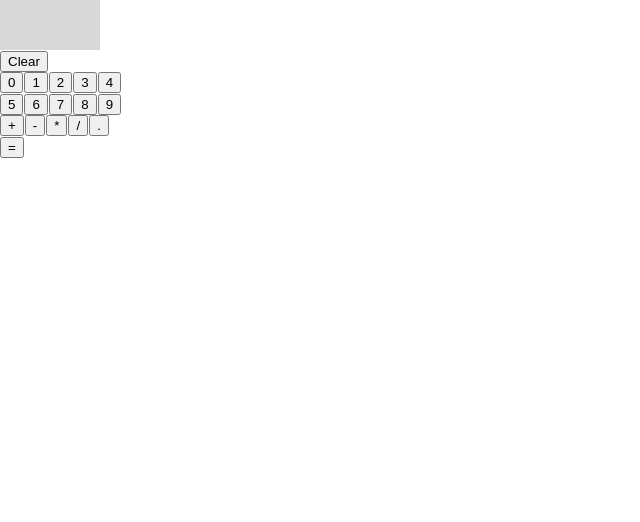
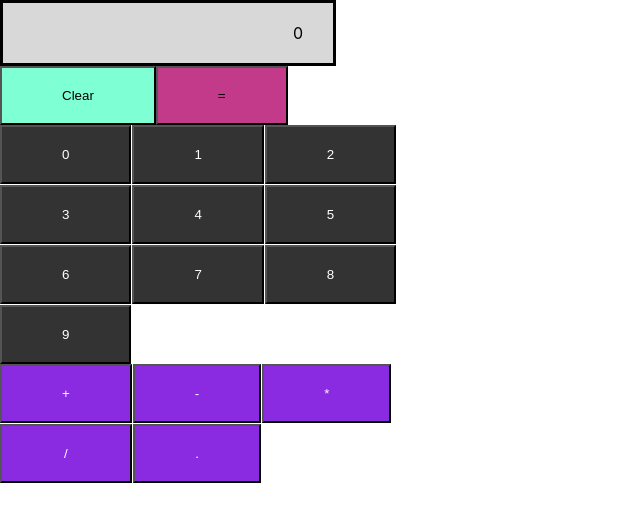
Before and after one commit to pierrelstan/Build-a-JavaScript-Calculator, a React (Create React App) app: page / in a window 1280 px wide. Shown: the top 522 px of the page, without its empty margins (0-640 px from the left). Built offline with nearby package versions, Linux system fonts and the light colour scheme.

Commit message:
Add some styles for the buttons and not a number to begin with multiple zeros

```diff
--- a/src/App.css
+++ b/src/App.css
@@ -1,20 +1,42 @@
 .numbers {
     text-align: center;
     display: grid;
-    grid-template-columns: repeat(5, 1fr);
-    grid-gap: 1px;
-    width: 90px;
+    grid-template-columns: repeat(3, 2fr);
+     grid-gap: 1px;
+   width: 90px;
 
 }
 .sign {
     display: grid;
-    grid-template-columns: repeat(5, 1fr);
+    grid-template-columns: repeat(3, 1fr);
     grid-gap: 1px;
-    width: 90px;
+  width: 90px;
 }
 
 #display {
-     height: 50px;
-  width: 100px;
-  background-color: rgb(216, 216, 216);
+width: 270px;
+padding: 20px 30px;
+text-align: right;
+background-color: rgb(216, 216, 216);
+border: solid;
 }
+
+.button_sign {
+color: #fff;
+background-color: blueviolet;
+padding: 20px 60px;
+
+}
+.button_numbers {
+    color: #fff;
+background-color: #333;
+padding: 20px 60px;
+}
+#clear {
+    padding: 20px 60px;
+    background-color: aquamarine;
+}
+#equals {
+     padding: 20px 60px;
+    background-color: rgb(194, 58, 137);
+}
--- a/src/App.js
+++ b/src/App.js
@@ -7,62 +7,85 @@ class App extends Component {
   constructor(){
     super();
     this.state={
-      display: [],
+      display: [0],
       calculation: [],
       resetButtons: false,
+      sign:[]
     }
   }
 // arrow fix biding
   handleClickNumbers=(numbers)=>{
-    this.setState((prevState)=>({
+  const { display } = this.state;
+  // check if 0 exist in the display if true return an empty state display array
+   if (display[0] === 0){
+     this.setState({
+       calculation: [],
+       display:[]
+     })
+   }
+    this.setState(prevState => ({
       display: [...prevState.display, numbers]
-    }))
+    }));
+    // console.log(numbers)
+
+    this.Calculation(numbers)
+  }
+  //that's return  the calculations
+  Calculation(numbers){
    console.log(numbers)
+
       }
+
 handleClickSigns=(sign)=> {
   this.setState((prevState) => ({
-    display: [...prevState.display, sign]
+    display: [...prevState.display,sign]
   }))
-  console.log(sign)
 
+  this.Calculation(sign)
 }
 // Arrow fix biding
   ResetButtons = ()=> {
     const { resetButtons} = this.state;
     if(!resetButtons){
       this.setState({
-        display:[]
+        display:[0]
       })
     }
   }
+  //Arrow fix biding
+  EqualCalculations=()=> {
+   return this.Calculation
+  }
   render() {
-    const { display } = this.state;
+    const { display, calculation } = this.state;
     return <div className="App-container">
         <div id="display"> { display } </div>
-      <button id="Clear" onClick={this.ResetButtons}>Clear</button>
+        <button id="clear" onClick={this.ResetButtons}>
+          Clear
+        </button>
+      <button id="equals">
+          =
+        </button>
         <div className="numbers">
-          {
-          NumbersData.map((data)=>
+          {NumbersData.map(data => (
             <CalculatorNumbers
               numbers={data.number}
               key={data.id}
+              id={data.id}
               onClick={this.handleClickNumbers}
             />
-          )
-          }
+          ))}
         </div>
         <div className="sign">
-        {
-          SignData.map((dataSign)=>
+          {SignData.map(dataSign => (
             <Sign
               sign={dataSign.sign}
               key={dataSign.id}
+              id={dataSign.id}
               onClick={this.handleClickSigns}
             />
-          )
-        }
+          ))}
         </div>
-
       </div>;
   }
 }
--- a/src/components/numbers.js
+++ b/src/components/numbers.js
@@ -1,9 +1,9 @@
 import React from "react";
 
 
-const CalculatorNumbers =({numbers, onClick})=> (
+const CalculatorNumbers =({numbers, onClick,id, index})=> (
 
-    <button onClick={()=> onClick(numbers)}>{numbers}</button>
+    <button id={id} onClick={()=> onClick(numbers, index)} className="button_numbers">{numbers}</button>
 )
 export default CalculatorNumbers;
 
--- a/src/components/sign.js
+++ b/src/components/sign.js
@@ -1,7 +1,7 @@
 import React from "react";
-const Sign =({ sign, onClick })=> (
-    <button onClick={()=>onClick(sign)}>{sign}</button>
+const Sign =({ sign, onClick , id, index})=> (
+    <button  id= {id} onClick={()=>onClick(sign, index)} className="button_sign">{sign}</button>
 )
 export default Sign;
 
-export const SignData = [{ id: "add", sign: "+" }, { id: "subtract", sign: "-" }, { id: "multiply", sign: "*" }, { id: "divide", sign: "/" }, { id: "decimal", sign: "." }, { id: "equals", sign: "=" }];
+export const SignData = [{ id: "add", sign: "+" }, { id: "subtract", sign: "-" }, { id: "multiply", sign: "*" }, { id: "divide", sign: "/" }, { id: "decimal", sign: "." },];
```
Lines whose indentation alone changed are shown as unchanged.
